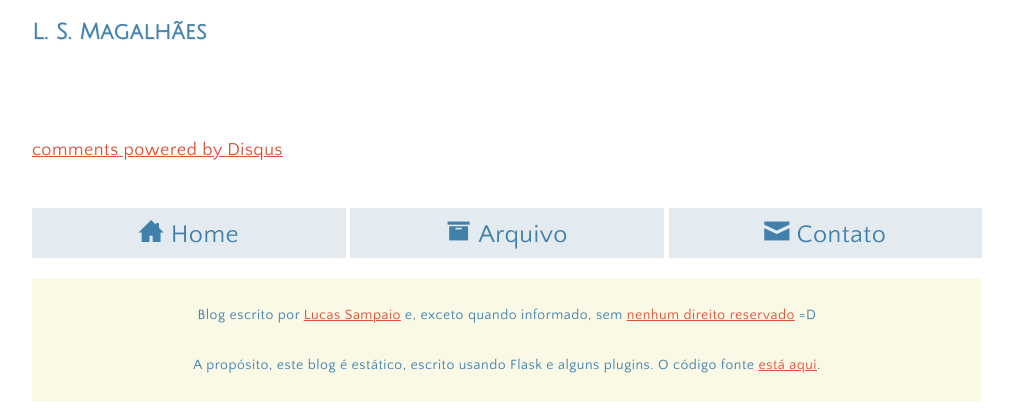
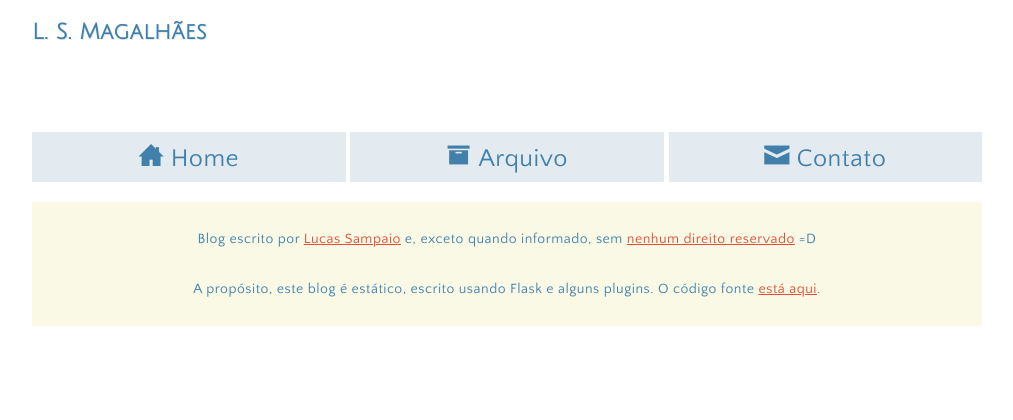
Before and after one commit to lucassmagal/blog, a Flask app: template templates/post.html in a window 1280 px wide. Shown: the top 420 px of the page, without its empty margins (133-1146 px from the left). Run offline with Flask 2, Linux system fonts and the light colour scheme; the template is opened without the code that fills it, so the values that code supplies are empty; style sheets or scripts are compiled from the project's sources; some libraries are stand-ins or nearby versions.

Commit message:
disqus removido

```diff
--- a/templates/post.html
+++ b/templates/post.html
@@ -23,23 +23,6 @@
     <article>
         {{ post.html | safe }}
     </article>
-
-    <footer class="comments">
-        <div id="disqus_thread"></div>
-        <script type="text/javascript">
-            /* * * CONFIGURATION VARIABLES: EDIT BEFORE PASTING INTO YOUR WEBPAGE * * */
-            var disqus_shortname = 'lsmagalhes'; // required: replace example with your forum shortname
-
-            /* * * DON'T EDIT BELOW THIS LINE * * */
-            (function() {
-                var dsq = document.createElement('script'); dsq.type = 'text/javascript'; dsq.async = true;
-                dsq.src = 'http://' + disqus_shortname + '.disqus.com/embed.js';
-                (document.getElementsByTagName('head')[0] || document.getElementsByTagName('body')[0]).appendChild(dsq);
-            })();
-        </script>
-        <noscript>Please enable JavaScript to view the <a href="http://disqus.com/?ref_noscript">comments powered by Disqus.</a></noscript>
-        <a href="http://disqus.com" class="dsq-brlink">comments powered by <span class="logo-disqus">Disqus</span></a>
-    </footer>
 </section>
 
 <nav id="article-bottom-nav">
```
